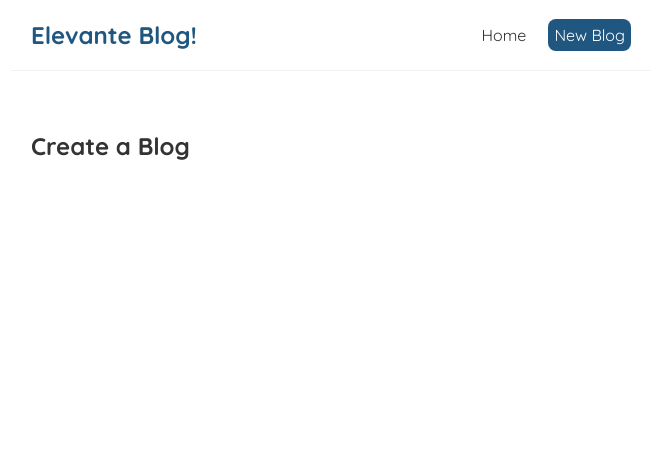
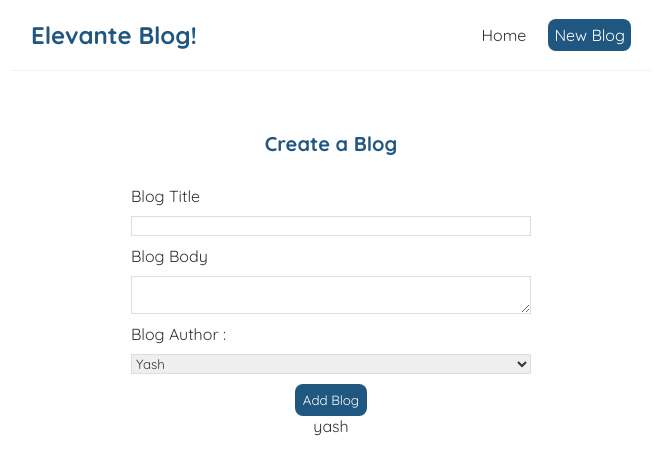
Before and after one commit to rajyashhh/elevante-blog, a React (Create React App) app: page /create in a window 1280 px wide. Shown: the top 474 px of the page, without its empty margins (309-971 px from the left). Built offline with nearby package versions, Linux system fonts and the light colour scheme.

Commit message:
add blog form created

```diff
--- a/src/create.js
+++ b/src/create.js
@@ -1,7 +1,40 @@
+import { useState } from "react";
+
 const Create = () => {
+    const [title, setTitle] = useState(" ");
+    const [body, setBody] = useState(" ");
+    const [author, setAuthor] = useState("yash");
     return (
         <div className="create">
             <h2>Create a Blog</h2>
+            <form>
+                <label>Blog Title</label>
+                <input
+                    type = "text"
+                    required
+                    value={title}
+                    onChange={(e)=> setTitle(e.target.value)}
+                />
+               <label>Blog Body</label>
+               <textarea
+               required
+               value = {body}
+               onChange={(e)=> setBody(e.target.value)}
+               >
+               </textarea>
+               <label> Blog Author : </label>
+               <select
+                  value={author}
+                  onChange={(e)=> setAuthor(e.target.value)}
+                >
+                <option value="yash">Yash</option>
+                <option value="rahul">Rahul</option>
+               </select>
+               <button>Add Blog</button>
+               <p>{title}</p>
+               <p>{body}</p>
+               <p>{author}</p>
+            </form>
         </div>
      );
 }
--- a/src/index.css
+++ b/src/index.css
@@ -77,3 +77,38 @@
   border-radius: 8px;
   cursor: pointer;
 }
+
+/* create styling */
+
+.create{
+  max-width: 400px;
+  margin: 0 auto;
+  text-align: center;
+}
+.create label{
+  text-align: left;
+  display: block;
+}
+.create h2{
+  font-size: 20px;
+  color: #205781;
+  margin-bottom: 30px;
+}
+
+.create input, .create textarea, .create select{
+  width: 100%;
+  padding: 6px, 10px;
+  margin: 10px 0;
+  border: 1px solid #ddd;
+  box-sizing: border-box;
+  display: block;
+}
+
+.create button{
+  background: #205781;
+  color: #fff;
+  border: 0;
+  padding: 8px;
+  border-radius: 8px;
+  cursor: pointer;
+}
```
